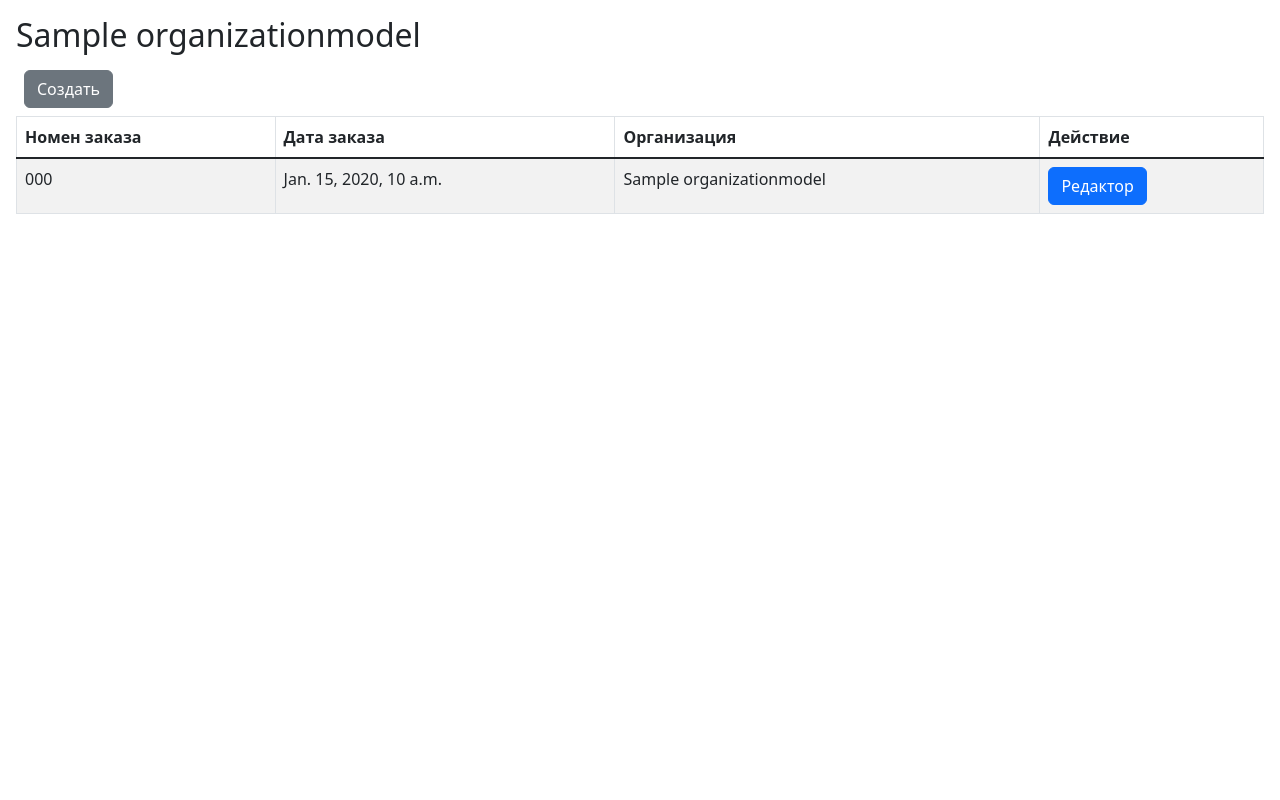
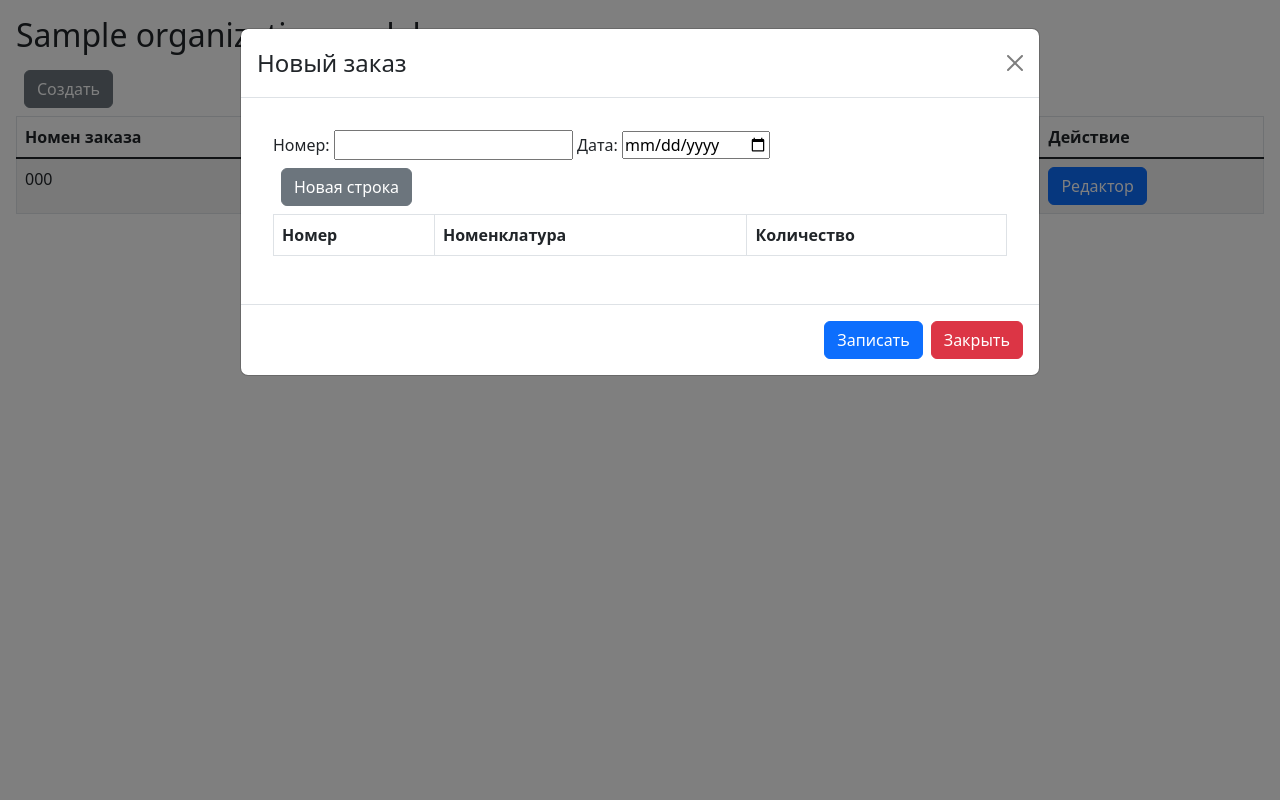
Before and after one commit to mobilesikuda/devcon2024, a Django app: page /orders/ in a window 1280 px wide, after a click on "Создать". Run offline with Django 5.2, Linux system fonts and the light colour scheme; a user stored in the database is signed in; tables that the repository leaves empty hold one stand-in row (values such as "Sample post"); lists and menus that the app fills with data are empty; some libraries are stand-ins or nearby versions.

Commit message:
init modal

```diff
--- /dev/null
+++ b/orders/templates/orders_all.html
@@ -0,0 +1,90 @@
+{% extends "temple.html" %}
+
+{% block content %}
+<div id="catalog_index" class="m-3">
+  <h2>{{title}}</h2>
+  <div class="hstack gap-3 p-2 d-print-none">
+      <button type="button" class="btn btn-secondary" data-bs-toggle="modal" data-bs-target="#itemModal" onclick="onNewItem()">Создать</a>
+  </div>
+  <table class="table table-striped table-bordered">
+      <thead>
+        <tr class="align-items-center">
+          <th>Номен заказа</th>
+          <th>Дата заказа</th>
+          <th>Организация</th>
+          <th class='d-print-none'>Действие</th>
+        </tr>
+        <tbody class="table-group-divider">
+
+          {% for x in context %}
+            <tr>
+                <td>{{ x.number }}</td>
+                <td>{{ x.date }}</td>
+                <td>{{ x.organization.name }}</td>
+                <!-- td class='d-print-none'><a class="btn btn-primary btn-sm" href="/catalogs/{{ x.id }}">Просмотр</td -->
+                <td><button type="button" class="btn btn-primary" data-bs-toggle="modal" data-bs-target="#itemModal" onclick="onViewItem('{{x.pk}}')">Редактор</button></td>
+            </tr>
+          {% endfor %}
+          </tbody>
+      </thead>
+    </table>
+  </div>
+</div>
+<div class="modal" id="itemModal">
+  <div class="modal-dialog modal-lg">
+    <div class="modal-content">
+      <div class="modal-header">
+        <h4 class="modal-title" id="itemModalTitle"></h4>
+        <button type="button" class="btn-close" data-bs-dismiss="modal"></button>
+      </div>
+      <div class="modal-body m-3" id="itemModalBody">
+        <div class="grid text-left">
+            <label for="numberOrder">Номер:</label>
+            <input type="text" id="numberOrder" name="number">
+            <label for="dateOrder">Дата:</label>
+            <input type="date" id="dateOrder" name="date">
+        </div>
+        <div class="hstack gap-3 p-2 d-print-none">
+            <button type="button" class="btn btn-secondary" onclick="onNewLine()">Новая строка</button>
+            <!-- input class="form-control me-auto" type="text" onchange="onFilter()" id="findString" placeholder="Фильтр..." value="{{ filter }}"-->
+        </div>
+        <table class="table table-striped table-bordered">
+            <thead>
+            <tr class="align-items-center">
+                <th>Номер</th>
+                <th>Номенклатура</th>
+                <th>Количество</th>
+            </tr>
+            <tbody class="table-group-divider" id="itemModelTable">
+            </tbody>
+            </thead>
+        </table>
+      </div>
+      <div class="modal-footer">
+        <button type="button" class="btn btn-primary" data-bs-dismiss="modal" onclick="onWriteItem()">Записать</button>
+        <button type="button" class="btn btn-danger" data-bs-dismiss="modal">Закрыть</button>
+      </div>
+    </div>
+  </div>
+</div>
+<script type="text/javascript">
+  function onNewItem(){
+    var itemTitle  = document.getElementById("itemModalTitle")
+    itemTitle.innerHTML = "Новый заказ";
+  }
+  function onViewItem(id=""){
+    var itemBody  = document.getElementById("itemModalBody")
+  }
+  function onWriteItem(){
+  }
+  function onNewLine(){
+    var itemTable  = document.getElementById("itemModalTable")
+    itemModelTable.innerHTML += '\
+        <tr>\
+        <td><input type="text" id="numLineOrder1" name="num1"></td> \
+        <td><input type="text" id="assortimentLineOrder1" name="assortiment1"></td> \
+        <td><input type="number" id="countLineOrder1" name="count1"></td> \
+        </tr>';
+  }
+</script>
+{% endblock %}
--- a/orders/templates/orders_list.html
+++ b/orders/templates/orders_list.html
@@ -7,7 +7,7 @@
     <a class="btn btn-secondary" role="button" href="new">Создать</a>
     <!-- input class="form-control me-auto" type="text" onchange="onFilter()" id="findString" placeholder="Фильтр..." value="{{ filter }}">
 -->
-    </div>
+</div>
 <table class="table table-striped table-bordered">
     <thead>
       <tr class="align-items-center">
@@ -31,4 +31,4 @@
     </thead>
   </table>
 </div>
-  {% endblock %}
+{% endblock %}
--- a/orders/templates/temple.html
+++ b/orders/templates/temple.html
@@ -4,6 +4,7 @@
 <head>
   <title>{% block title %}{% endblock %}</title>
   <link rel="stylesheet" href="{% static 'bootstrap.min.css' %}">
+  <link rel="shortcut icon" type="image/png" href="{% static 'favicon.ico' %}"/>
 </head>
 <body>
 
--- a/orders/views.py
+++ b/orders/views.py
@@ -36,7 +36,7 @@ def order_list(request):
 
     org = get_organization_by_request(request)
     orders = get_orders_by_request(request, org)
-    template = loader.get_template('orders_list.html')
+    template = loader.get_template('orders_all.html')
     context = {
         'title': "Заказы для организации: "+"Все организации" if org is None else org.name,
         'context': orders,
```
Also changed, not shown: devcon2024/settings.py (+7 -0 lines), orders/templates/test.html (added, +15 -0 lines), orders/static/favicon.ico (added), 1 other file.
